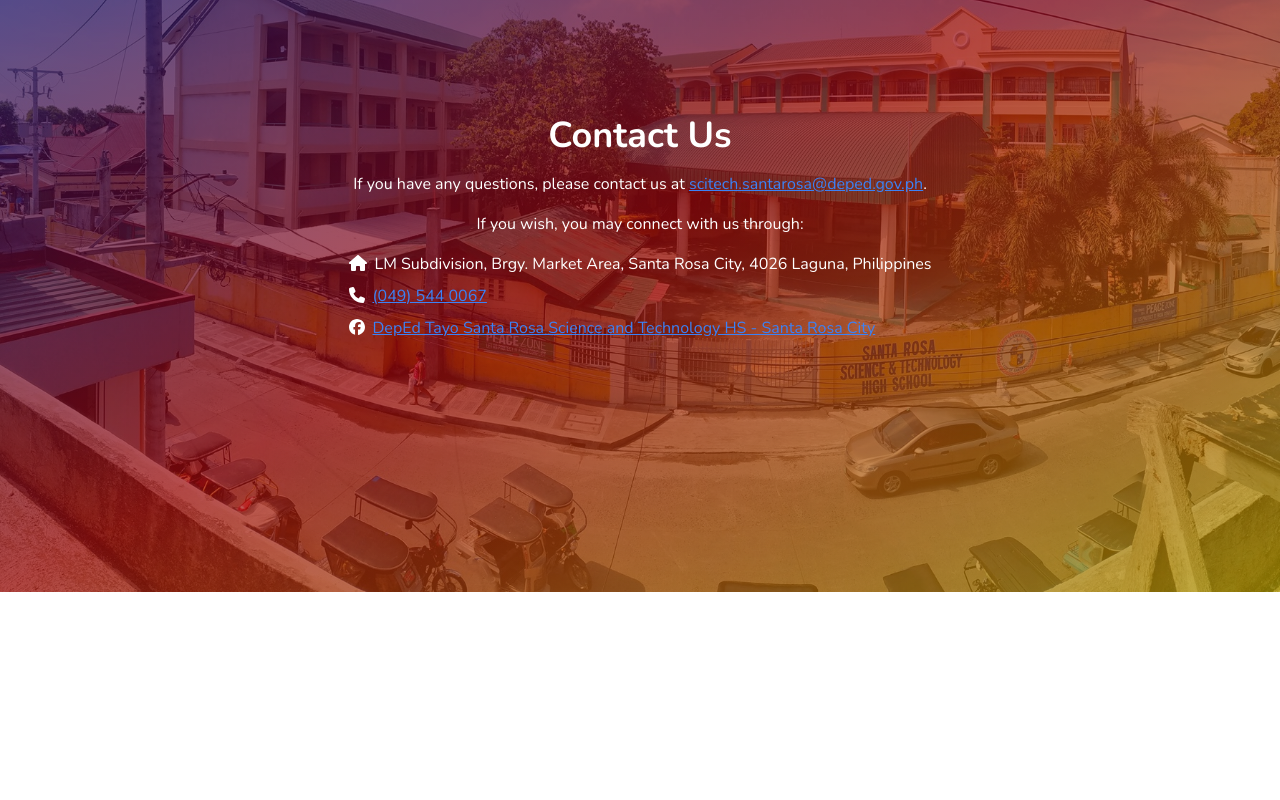
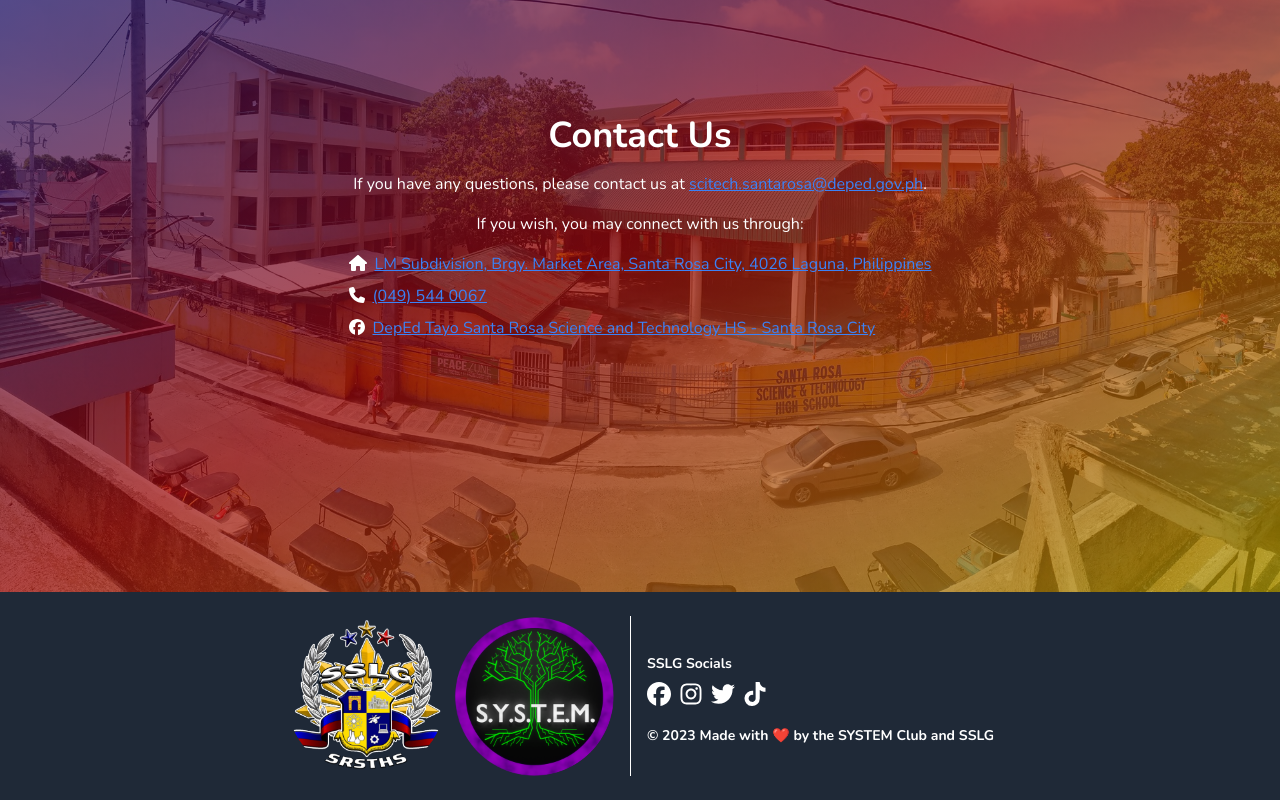
Before and after one commit to starsci/website, a Next.js app: page /contact in a window 1280 px wide. Shown: the part 208-1008 px from the top of the page. Before the commit the page ends 800 px from the top, so only its background shows below. Built offline with nearby package versions, Linux system fonts and the light colour scheme.

Commit message:
add footer on page

```diff
--- /dev/null
+++ b/components/Footer.js
@@ -0,0 +1,47 @@
+import Image from "next/image"
+import { faFacebook, faTwitter, faInstagram, faTiktok } from "@fortawesome/free-brands-svg-icons"
+import { FontAwesomeIcon } from "@fortawesome/react-fontawesome"
+import Link from "next/link"
+import { useState, useEffect } from "react"
+
+export default function Footer() {
+    // get the current year
+    const [year, setYear] = useState(0)
+    useEffect(() => {
+        setYear(new Date().getFullYear())
+    }, [])
+
+    return (
+        <footer className="flex flex-col md:flex-row items-center bg-gray-800 text-white text-sm p-6 justify-center space-y-2">
+            <div className="flex justify-center w-full md:w-auto space-x-2 border-b pb-4 md:pb-0 md:pr-4 md:border-r md:border-b-0 border-white">
+                <Image width={0} height={0} sizes="100vw" src="/sslg.png" alt="SSLG Logo" className="w-32 h-32 md:w-40 md:h-40 object-cover rounded-full" />
+                <Image width={0} height={0} sizes="100vw" src="/system.png" alt="SYSTEM Logo" className="w-32 h-32 md:w-40 md:h-40 object-cover rounded-full" />
+            </div>
+            <div className="flex flex-col md:pl-4 space-y-4 text-center md:text-left">
+                {/* SSLG Links */}
+                <div className="space-y-2">
+                    <span className="font-bold">SSLG Socials</span>
+                    <div className="flex flex-row space-x-2 justify-center md:justify-start">
+                        <Link href="https://www.facebook.com/starsciSSLG">
+                            <FontAwesomeIcon icon={faFacebook} className="w-6 h-6" />
+                        </Link>
+                        <Link href="https://www.instagram.com/sslgstarsci">
+                            <FontAwesomeIcon icon={faInstagram} className="w-6 h-6" />
+                        </Link>
+                        <Link href="https://twitter.com/sslgstarsci">
+                            <FontAwesomeIcon icon={faTwitter} className="w-6 h-6" />
+                        </Link>
+                        <Link href="https://www.tiktok.com/@sslgstarsci">
+                            <FontAwesomeIcon icon={faTiktok} className="w-6 h-6" />
+                        </Link>
+                    </div>
+                </div>
+                {/* Contact */}
+                <div>
+                    <span className="font-bold">&copy; {year} Made with ❤️ by the SYSTEM Club and SSLG</span>
+                </div>
+
+            </div>
+        </footer>
+    )
+}
--- a/components/Page.js
+++ b/components/Page.js
@@ -1,6 +1,7 @@
 import Header from "@/components/Header";
 import { useEffect, useState } from "react";
 import $ from "jquery";
+import Footer from "./Footer";
 
 function Page(props) {
     const [domLoaded, setDomLoaded] = useState(false);
@@ -12,6 +13,7 @@ function Page(props) {
     }, []);
 
     return (
+        <>
             <div className="flex flex-col min-h-screen">
                 <Header />
                 <div
@@ -30,6 +32,8 @@ function Page(props) {
                     </main>
                 </div>
             </div >
+            <Footer />
+        </>
     )
 }
 
--- a/pages/contact/index.js
+++ b/pages/contact/index.js
@@ -2,6 +2,7 @@ import Page from "@/components/Page";
 import { FontAwesomeIcon } from "@fortawesome/react-fontawesome";
 import { faHome, faPhone } from "@fortawesome/free-solid-svg-icons";
 import { faFacebook } from "@fortawesome/free-brands-svg-icons";
+import Link from "next/link";
 
 export default function Contact() {
     return (
@@ -18,15 +19,15 @@ export default function Contact() {
                     <ul className="list-none list-inside [&>*]:mb-2 text-left">
                         <li>
                             <FontAwesomeIcon icon={faHome} className="mr-2" />
-                            LM Subdivision, Brgy. Market Area, Santa Rosa City, 4026 Laguna, Philippines
+                            <Link href="https://goo.gl/maps/WpM6ZuczECRqCZdp7" className="normal-link">LM Subdivision, Brgy. Market Area, Santa Rosa City, 4026 Laguna, Philippines</Link>
                         </li>
                         <li>
                             <FontAwesomeIcon icon={faPhone} className="mr-2" />
-                            <a href="tel:+6349440067" className="normal-link">(049) 544 0067</a>
+                            <Link href="tel:+6349440067" className="normal-link">(049) 544 0067</Link>
                         </li>
                         <li className="mb-2">
                             <FontAwesomeIcon icon={faFacebook} className="mr-2" />
-                            <a href="https://www.facebook.com/DepEdTayoSRSTHS307902" className="normal-link">DepEd Tayo Santa Rosa Science and Technology HS - Santa Rosa City</a>
+                            <Link href="https://www.facebook.com/DepEdTayoSRSTHS307902" className="normal-link">DepEd Tayo Santa Rosa Science and Technology HS - Santa Rosa City</Link>
                         </li>
                     </ul>
                 </div>
--- a/pages/index.js
+++ b/pages/index.js
@@ -17,12 +17,8 @@ export default function Home() {
                 <div
                     className="lg:grid grid-flow-row auto-cols-max flex flex-col space-y-4 lg:space-x-4">
                     {/* logo */}
-                    <div
-                        className="flex flex-grow items-center justify-center">
-                        <div className="h-32 w-32 relative">
-                            <Image src="/logo.png" alt="logo" fill
-                                objectFit="cover" />
-                        </div>
+                    <div className="flex flex-grow items-center justify-center">
+                        <Image width={0} height={0} sizes="100vw" src="/logo.png" alt="logo" className="h-32 w-32 object-cover" />
                     </div>
                     {/* vertical line */}
                     <div className="hidden lg:flex flex-col flex-grow">
@@ -51,7 +47,7 @@ export default function Home() {
                             <ButtonLink href="/services" className="transition duration-200 bg-gradient-to-br from-brand-blue-dark via-brand-red-dark to-brand-yellow-dark hover:from-brand-blue-default hover:via-brand-red-default hover:to-brand-yellow-default border-none">
                                 <FontAwesomeIcon icon={faTools}
                                     className="mr-2" />
-                                    Explore Our Services
+                                Explore Our Services
                             </ButtonLink>
                             <ButtonLink href="/contact" className="transition duration-200 bg-gradient-to-r bg-brand-yellow-darker hover:bg-brand-yellow-dark border-none">
                                 <FontAwesomeIcon icon={faHandshake}
```
Also changed, not shown: public/sslg.png (added), public/system.png (added). Lines whose indentation alone changed are shown as unchanged.
